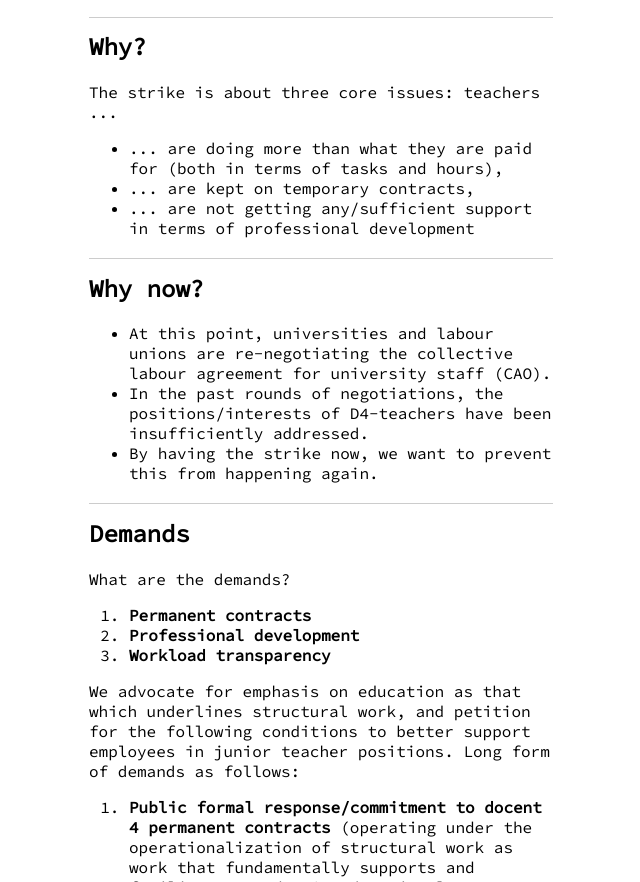
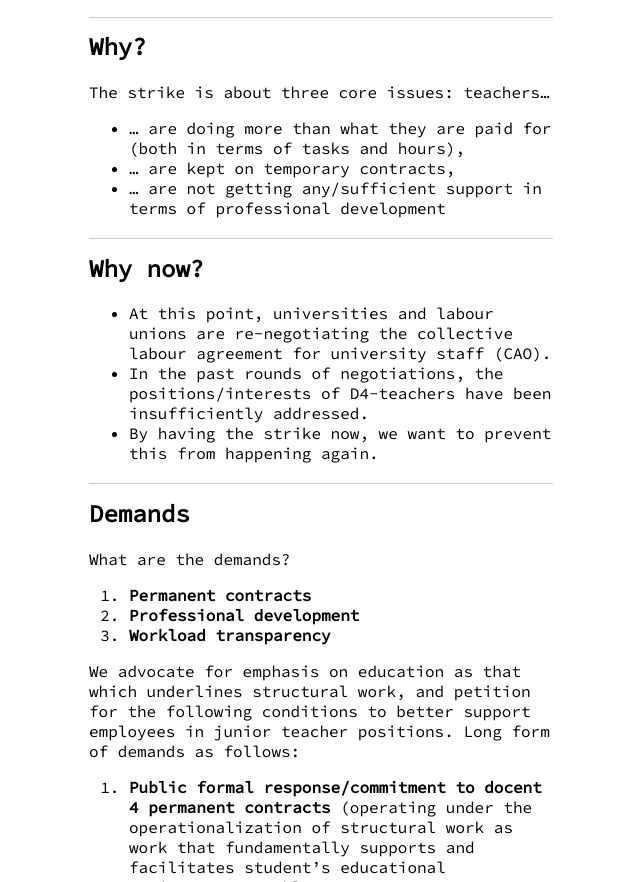
Before and after one commit to ElmarJ/casual-uva.nl, an Eleventy site: page pages/strike.md in a window 1280 px wide. Shown: the part 1362-2244 px from the top of the page, without its empty margins (319-959 px from the left). Built offline with nearby package versions, Linux system fonts and the light colour scheme; Eleventy itself is replaced by a stand-in of ours; files that its build step writes are made by us from their sources; a script that the page names is missing.

Commit message:
Update Page “strike”

```diff
--- a/pages/strike.md
+++ b/pages/strike.md
@@ -38,11 +38,11 @@ With support from:
 
 ## Why?
 
-The strike is about three core issues: teachers ...
+The strike is about three core issues: teachers…
 
-* ... are doing more than what they are paid for (both in terms of tasks and hours),
-* ... are kept on temporary contracts,
-* ... are not getting any/sufficient support in terms of professional development
+* … are doing more than what they are paid for (both in terms of tasks and hours),
+* … are kept on temporary contracts,
+* … are not getting any/sufficient support in terms of professional development
 
 ## Why now?
 
```
